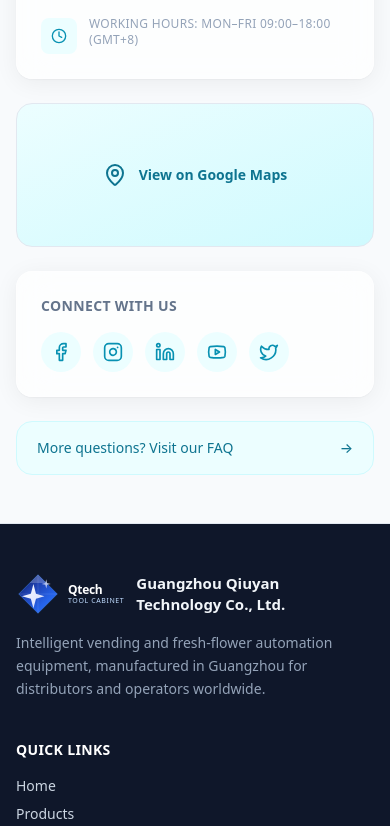
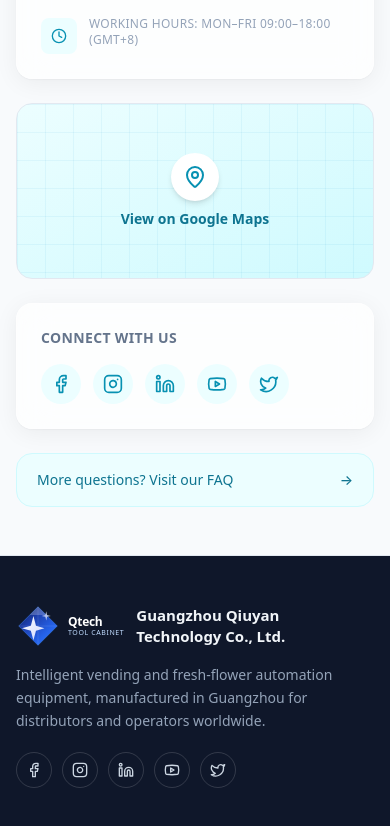
Before and after one commit to zrongzhou/qtechvending.com, a Next.js app: page /en/contact in a window 390 px wide. Shown: the part 1378-2204 px from the top of the page. Built offline with nearby package versions, Linux system fonts and the light colour scheme; no server answers; the database is empty.

Commit message:
style(qv): 全站前端视觉打磨——Categories 改品牌玻璃卡+纯白背景、产品详情画廊吸顶、Contact 地图卡网格化、页脚加社媒入口

```diff
--- a/src/app/[locale]/contact/ContactClient.tsx
+++ b/src/app/[locale]/contact/ContactClient.tsx
@@ -230,10 +230,24 @@ export default function ContactClient({
             href="https://maps.google.com/?q=Guangzhou%20Qiuyan%20Technology%20Co.%20Ltd"
             target="_blank"
             rel="noopener noreferrer"
-            className="group flex h-36 items-center justify-center gap-3 overflow-hidden rounded-2xl border border-slate-200 bg-gradient-to-br from-brand-50 to-cyan-100 text-brand-700 transition hover:from-brand-100"
+            className="group relative flex h-44 items-center justify-center gap-3 overflow-hidden rounded-2xl border border-slate-200 bg-gradient-to-br from-brand-50 to-cyan-100 text-brand-700 transition hover:from-brand-100"
           >
-            <MapPin className="h-6 w-6" />
-            <span className="text-sm font-semibold">{t('contact.viewMap')}</span>
+            {/* Subtle map grid for a location-card feel */}
+            <div
+              aria-hidden="true"
+              className="absolute inset-0 opacity-50"
+              style={{
+                backgroundImage:
+                  'linear-gradient(rgba(2,132,199,0.12) 1px, transparent 1px), linear-gradient(90deg, rgba(2,132,199,0.12) 1px, transparent 1px)',
+                backgroundSize: '28px 28px',
+              }}
+            />
+            <div className="relative flex flex-col items-center gap-2">
+              <span className="flex h-12 w-12 items-center justify-center rounded-full bg-white text-brand-600 shadow-md transition group-hover:scale-105">
+                <MapPin className="h-6 w-6" />
+              </span>
+              <span className="text-sm font-semibold">{t('contact.viewMap')}</span>
+            </div>
           </Link>
 
           {/* Social media */}
--- a/src/app/[locale]/products/[...slug]/ProductDetailView.tsx
+++ b/src/app/[locale]/products/[...slug]/ProductDetailView.tsx
@@ -58,9 +58,9 @@ export default function ProductDetailView({
       </nav>
 
       <div className="grid gap-10 lg:grid-cols-2">
-        {/* Gallery */}
-        <div>
-          <div className="relative aspect-[4/3] overflow-hidden rounded-2xl border border-slate-200 bg-slate-100">
+        {/* Gallery — sticky on desktop so the main image stays in view while scrolling specs/description */}
+        <div className="lg:sticky lg:top-24 lg:self-start">
+          <div className="relative aspect-[4/3] overflow-hidden rounded-2xl border border-slate-200 bg-slate-100 shadow-sm">
             <ImageWithRetry src={activeImage} alt={name} className="h-full w-full object-cover" />
           </div>
           {images.length > 1 && (
@@ -70,8 +70,8 @@ export default function ProductDetailView({
                   key={img}
                   type="button"
                   onClick={() => setActiveImage(img)}
-                  className={`relative h-20 w-20 overflow-hidden rounded-lg border-2 ${
-                    activeImage === img ? 'border-brand-500' : 'border-transparent'
+                  className={`relative h-20 w-20 overflow-hidden rounded-xl border-2 transition ${
+                    activeImage === img ? 'border-brand-500 shadow-md' : 'border-transparent hover:border-slate-300'
                   }`}
                 >
                   <ImageWithRetry src={img} alt="" className="h-full w-full object-cover" />
--- a/src/components/home/CategoriesGrid.tsx
+++ b/src/components/home/CategoriesGrid.tsx
@@ -19,7 +19,8 @@ import { useLocale } from '@/lib/i18n';
 import { localized } from '@/lib/localize';
 import type { Category } from '@/types';
 
-// Map each category slug to a lucide icon + a gradient for its card.
+// Map each category slug to a lucide icon. Cards use a cohesive brand-tinted
+// glass surface (no per-card rainbow gradients) to keep the look premium.
 const ICON_MAP: Record<string, ComponentType<{ className?: string }>> = {
   'all-machines': Factory,
   'fresh-flower-vending-machine': Flower2,
@@ -34,15 +35,6 @@ const ICON_MAP: Record<string, ComponentType<{ className?: string }>> = {
   'food-vending-machine': UtensilsCrossed,
 };
 
-const GRADIENTS = [
-  'from-cyan-500/70 to-sky-600/70',
-  'from-sky-500/70 to-blue-600/70',
-  'from-teal-500/70 to-cyan-600/70',
-  'from-indigo-500/70 to-sky-500/70',
-  'from-blue-500/70 to-cyan-500/70',
-  'from-cyan-600/70 to-teal-500/70',
-];
-
 export default function CategoriesGrid({
   categories,
   counts = {},
@@ -54,32 +46,31 @@ export default function CategoriesGrid({
   if (!categories.length) return null;
 
   return (
-    <section className="container-qtech bg-gradient-to-br from-cyan-100 via-sky-100 to-indigo-100 py-16 lg:py-20">
+    <section className="container-qtech bg-white py-16 lg:py-20">
       <div className="mx-auto max-w-2xl text-center">
         <h2 className="text-3xl font-bold text-ink-900">{t('home.categories.title')}</h2>
         <p className="mt-2 text-ink-500">{t('home.categories.subtitle')}</p>
       </div>
 
       <div className="mt-10 flex snap-x gap-4 overflow-x-auto pb-4 no-scrollbar sm:grid sm:grid-cols-2 sm:overflow-visible sm:pb-0 lg:grid-cols-4">
-        {categories.map((cat, i) => {
+        {categories.map((cat) => {
           const name = localized(cat.name, locale);
           const description = cat.description ? localized(cat.description, locale) : '';
           const Icon = ICON_MAP[cat.slug] || Factory;
-          const gradient = GRADIENTS[i % GRADIENTS.length];
           const count = counts[cat.slug] ?? 0;
 
           return (
             <Link
               key={cat.id}
               href={`/${locale}/category/${cat.slug}`}
-              className={`group relative flex min-w-[260px] snap-start flex-col overflow-hidden rounded-2xl bg-gradient-to-br ${gradient} p-6 text-white glass-card transition hover:-translate-y-1 hover:shadow-xl sm:min-w-0`}
+              className="group relative flex min-w-[260px] snap-start flex-col overflow-hidden rounded-2xl glass-card p-6 transition hover:-translate-y-1 hover:shadow-xl sm:min-w-0"
             >
-              <span className="flex h-12 w-12 items-center justify-center rounded-xl bg-white/20 backdrop-blur">
+              <span className="flex h-12 w-12 items-center justify-center rounded-xl bg-brand-50 text-brand-600 transition group-hover:bg-brand-600 group-hover:text-white">
                 <Icon className="h-6 w-6" />
               </span>
-              <h3 className="mt-4 text-lg font-semibold">{name}</h3>
-              {description && <p className="mt-1 line-clamp-2 text-sm text-white/85">{description}</p>}
-              <span className="mt-4 inline-flex items-center gap-1 text-xs font-medium text-white/90">
+              <h3 className="mt-4 text-lg font-semibold text-ink-900">{name}</h3>
+              {description && <p className="mt-1 line-clamp-2 text-sm text-ink-500">{description}</p>}
+              <span className="mt-4 inline-flex items-center gap-1 text-xs font-medium text-brand-600">
                 {count} {t('home.categories.productCount')}
                 <span aria-hidden="true" className="transition group-hover:translate-x-0.5">→</span>
               </span>
--- a/src/components/layout/Footer.tsx
+++ b/src/components/layout/Footer.tsx
@@ -1,10 +1,19 @@
 'use client';
 
 import Link from 'next/link';
+import { Facebook, Instagram, Linkedin, Youtube, Twitter } from 'lucide-react';
 import { useLocale } from '@/lib/i18n';
 import Logo from '@/components/Logo';
 
 const YEAR = new Date().getFullYear();
+
+const FOOTER_SOCIALS = [
+  { name: 'Facebook', href: 'https://www.facebook.com/qtechvending', icon: Facebook },
+  { name: 'Instagram', href: 'https://www.instagram.com/qtechvending', icon: Instagram },
+  { name: 'LinkedIn', href: 'https://www.linkedin.com/company/qtechvending', icon: Linkedin },
+  { name: 'YouTube', href: 'https://www.youtube.com/@qtechvending', icon: Youtube },
+  { name: 'Twitter', href: 'https://twitter.com/qtechvending', icon: Twitter },
+];
 
 export default function Footer() {
   const { t, locale } = useLocale();
@@ -26,6 +35,23 @@ export default function Footer() {
           <p className="mt-4 max-w-xs text-sm leading-relaxed text-slate-400">
             {t('footer.tagline')}
           </p>
+          <div className="mt-5 flex flex-wrap gap-2.5">
+            {FOOTER_SOCIALS.map((s) => {
+              const Icon = s.icon;
+              return (
+                <a
+                  key={s.name}
+                  href={s.href}
+                  target="_blank"
+                  rel="noopener noreferrer"
+                  aria-label={s.name}
+                  className="flex h-9 w-9 items-center justify-center rounded-full border border-white/15 text-slate-300 transition hover:border-brand-400 hover:bg-brand-600 hover:text-white"
+                >
+                  <Icon className="h-4 w-4" />
+                </a>
+              );
+            })}
+          </div>
         </div>
 
         <div>
```
